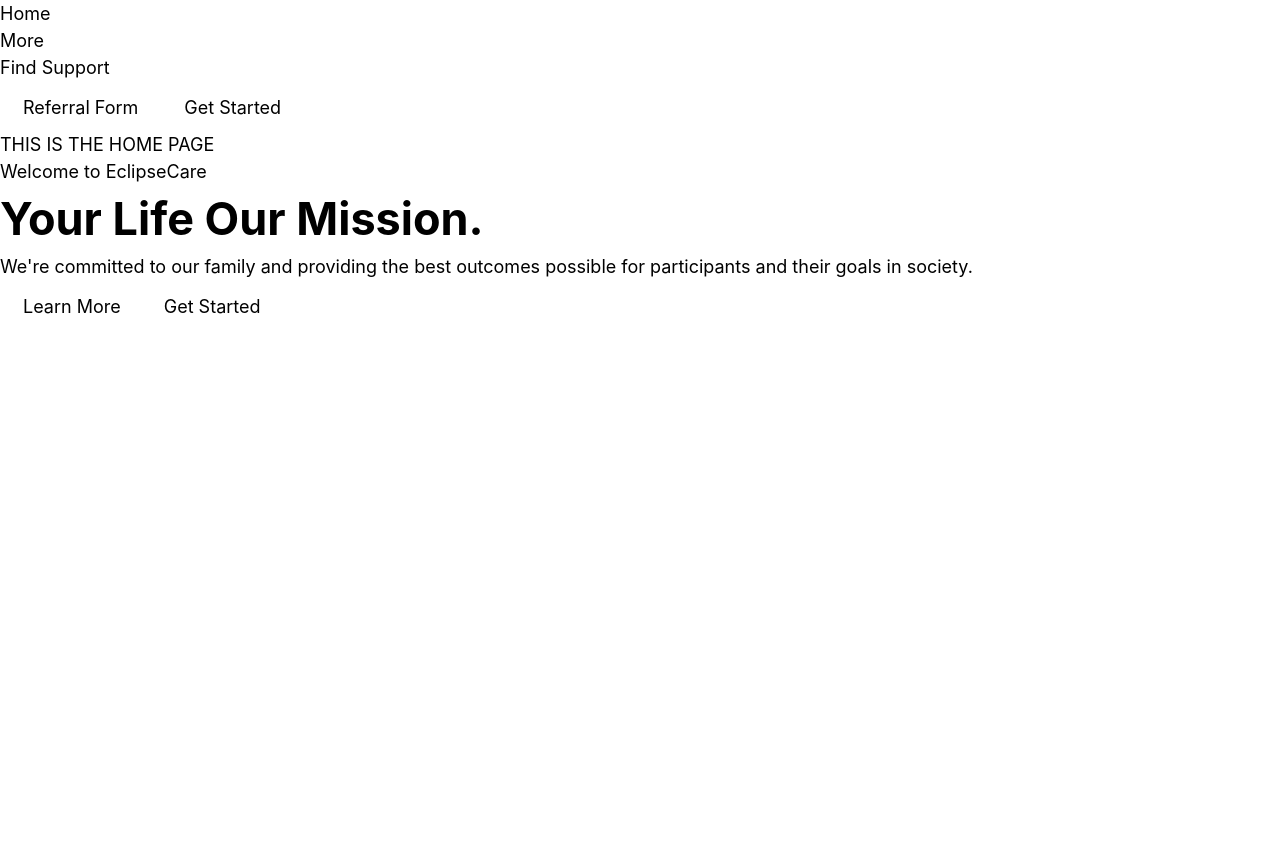
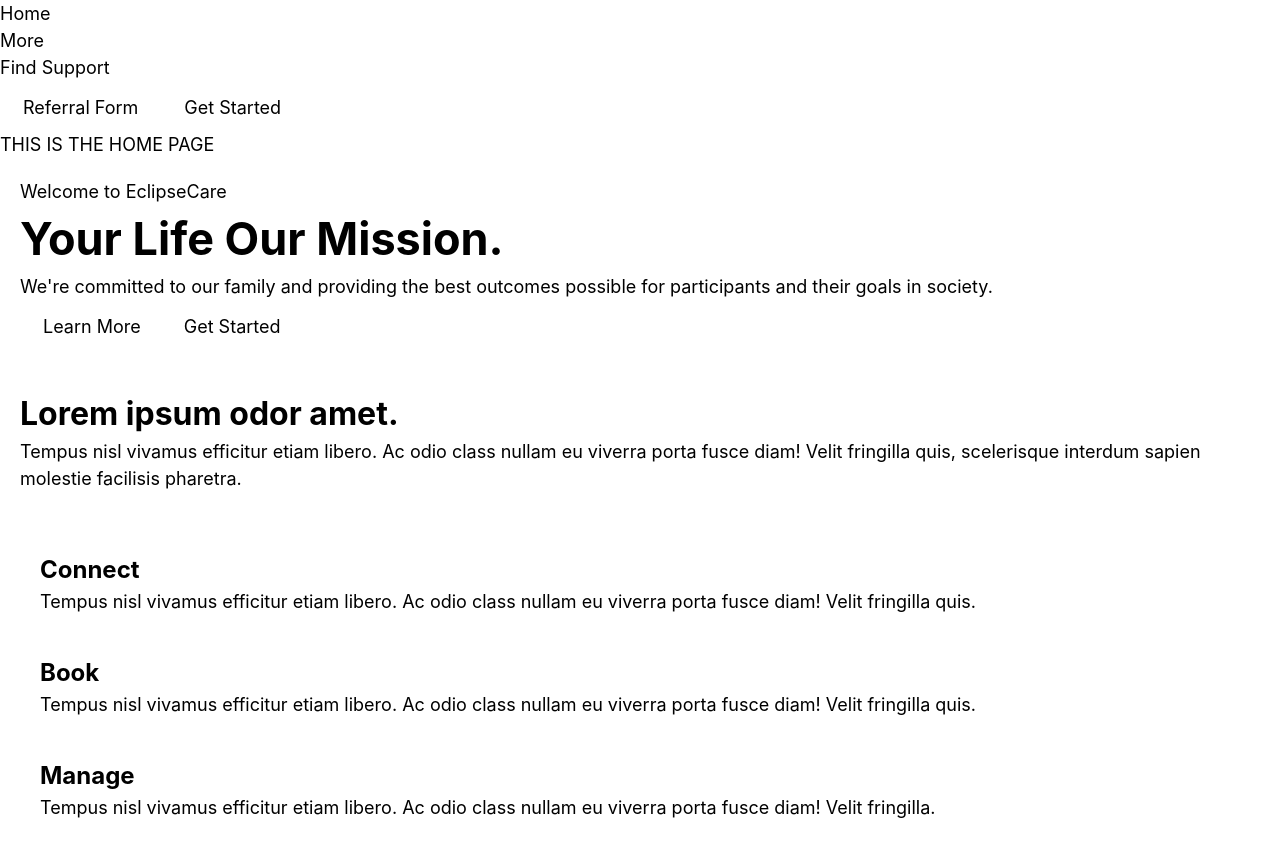
Before and after one commit to DragonWarrior9999/eclipsecare, a React (Vite) app: page / in a window 1280 px wide. Shown: the top 856 px of the page. Before the commit the page ends 800 px from the top, so only its background shows below. Built offline with nearby package versions, Linux system fonts and the light colour scheme.

Commit message:
ADDED: section-3-cards strcuture

```diff
--- a/src/App.css
+++ b/src/App.css
@@ -15,6 +15,11 @@
 }
 h2{
     font-size: 3.2rem;
+    font-weight: 700;
+}
+h3{
+    font-size: 2.4rem;
+    font-weight: 700;
 }
 button, div, p{
     font-size: 1.8rem;
@@ -28,3 +33,6 @@
 span{
     padding: 10px 20px;
 }
+.text{
+    padding: 20px;
+}
--- a/src/pages/Home.tsx
+++ b/src/pages/Home.tsx
@@ -9,14 +9,14 @@
             <Section className="min-h-[500px]">
                 <div className="grid h-full lg:grid-cols-12">
                     <div className="w-full mt-[70px] lg:col-span-7 bg-red-500">
-                        <div className="border border-white p-[20px]">
+                        <div className="border border-white text">
                             <p>Welcome to EclipseCare</p>
                             <h1>Your Life Our Mission.</h1>
                             <p className="border border-white max-w-[530px]">We're committed to our family and providing the best outcomes possible for participants and their goals in society.</p>
-                        </div>
-                        <div className="p-[20px]">
-                            <button>Learn More</button>
-                            <span className="ml-[10px]">Get Started</span>
+                            <div className="mt-[20px]">
+                                <button>Learn More</button>
+                                <span className="ml-[10px]">Get Started</span>
+                            </div>
                         </div>
                     </div>
                     <div className="w-full lg:col-span-5 bg-blue-500">
@@ -24,11 +24,24 @@
                     </div>
                 </div>
             </Section>
-            <Section className="h-[500px]">
-                <div className="md:flex justify-center gap-8 border border-orange-400">
-                        <div className="w-full md:max-w-[300px] rounded-lg h-[250px] border border-white"></div>
-                        <div className="w-full md:max-w-[300px] rounded-lg h-[250px] border border-white"></div>
-                        <div className="w-full md:max-w-[300px] rounded-lg h-[250px] border border-white"></div>
+            <Section className="min-h-[500px] mt-[20px]">
+                <div className="border border-pink text">
+                    <h2>Lorem ipsum odor amet.</h2>
+                    <p className="max-w-[740px]">Tempus nisl vivamus efficitur etiam libero. Ac odio class nullam eu viverra porta fusce diam! Velit fringilla quis, scelerisque interdum sapien molestie facilisis pharetra.</p>
+                </div>
+                <div className="mt-[10px] text flex-col flex md:flex-row justify-center gap-8 border border-orange-400">
+                        <div className="text w-full md:max-w-[300px] rounded-lg min-h-[200px] border border-white">
+                            <h3>Connect</h3>
+                            <p className="mt-[20px]">Tempus nisl vivamus efficitur etiam libero. Ac odio class nullam eu viverra porta fusce diam! Velit fringilla quis.</p>
+                        </div>
+                        <div className="text w-full md:max-w-[300px] rounded-lg min-h-[200px] border border-white">
+                            <h3>Book</h3>
+                            <p className="mt-[20px]">Tempus nisl vivamus efficitur etiam libero. Ac odio class nullam eu viverra porta fusce diam! Velit fringilla quis.</p>
+                        </div>
+                        <div className="text w-full md:max-w-[300px] rounded-lg min-h-[200px] border border-white">
+                            <h3>Manage</h3>
+                            <p className="mt-[20px]">Tempus nisl vivamus efficitur etiam libero. Ac odio class nullam eu viverra porta fusce diam! Velit fringilla.</p>
+                        </div>
                 </div>
             </Section>
         </>
```
